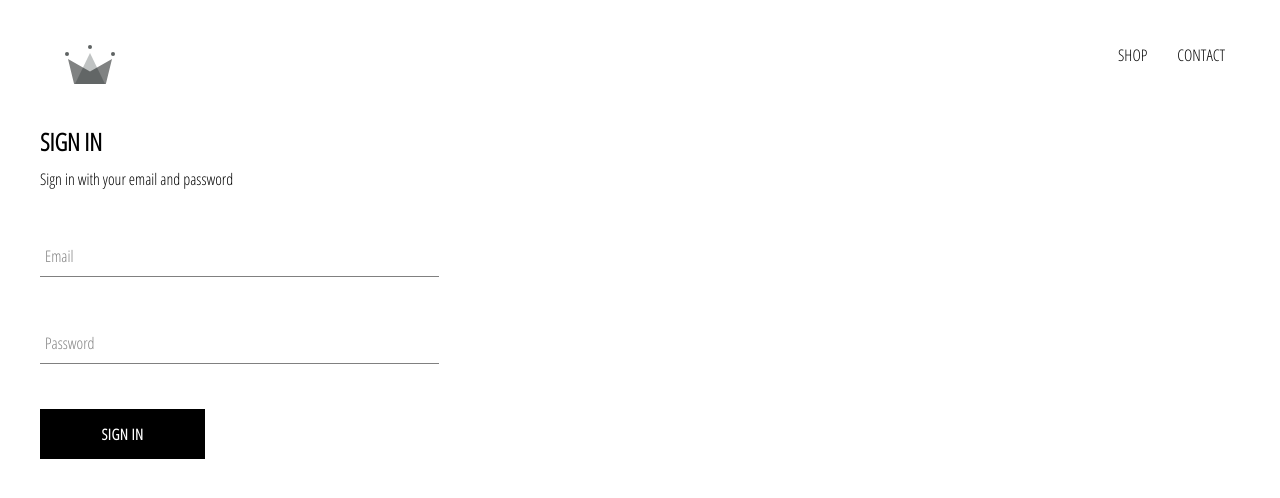
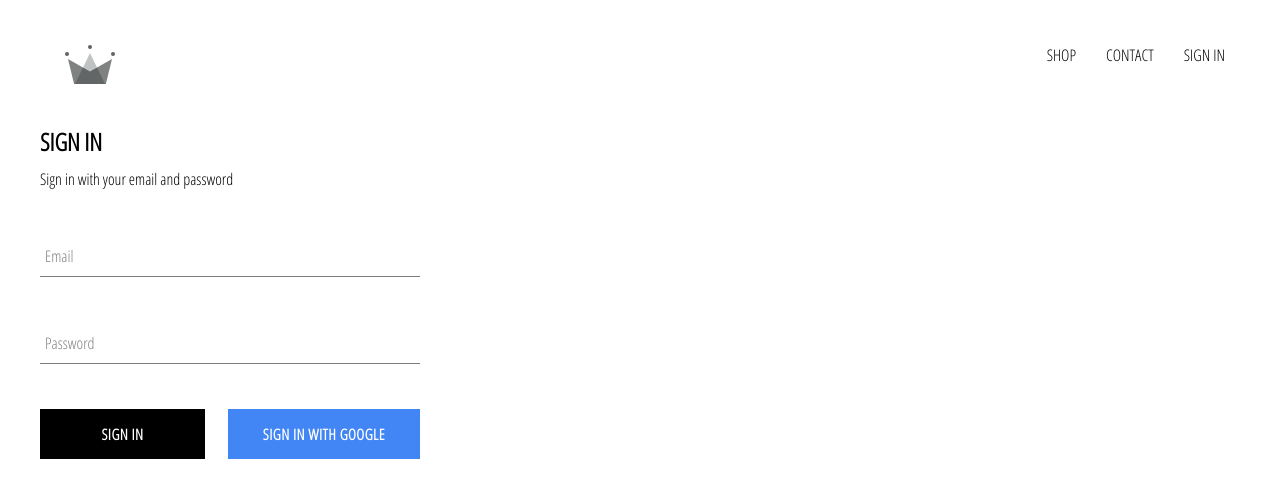
Before and after one commit to AbSamad99/crwn-clothing, a React (Create React App) app: page /signin in a window 1280 px wide. Shown: the top 498 px of the page. Built offline with nearby package versions, Linux system fonts and the light colour scheme; no server answers.

Commit message:
Adding Google Firebase to the website and adding sign in with google authorisation

```diff
--- a/package.json
+++ b/package.json
@@ -3,6 +3,7 @@
   "version": "0.1.0",
   "private": true,
   "dependencies": {
+    "firebase": "^7.3.0",
     "react": "^16.10.1",
     "react-dom": "^16.10.1",
     "react-router-dom": "^5.1.2",
--- a/src/App.css
+++ b/src/App.css
@@ -7,3 +7,7 @@
     text-decoration: none;
     color: black;
 }
+
+*{
+    box-sizing: border-box;
+}
--- a/src/App.js
+++ b/src/App.js
@@ -7,6 +7,7 @@
 import ShopPage from './pages/shop/shop.component';
 import Header from './components/header/header.component';
 import SignInAndSignUpPage from './pages/sign-in-and-sign-up/sign-in-and-sign-up.component';
+import {auth} from './firebase/firebase.utils';
 
 
 const HatsPage=()=>(
@@ -15,10 +16,32 @@
   </div>
 )
 
-function App() {
+class App extends React.Component {
+  constructor(){
+    super();
+    this.state={
+      currentUser:null
+    }
+  }
+
+  unsubscribeFromAuth=null;
+
+  componentDidMount(){
+    this.unsubscribeFromAuth=auth.onAuthStateChanged(user=>{
+      this.setState({currentUser:user});
+      console.log(user);
+
+    })
+  }
+
+  componentWillUnmount(){
+    this.unsubscribeFromAuth();
+  }
+
+  render(){
     return (
       <div>
-      <Header/>
+        <Header currentUser={this.state.currentUser} />
         <Switch>
           <Route exact path='/' component={Homepage} />
           <Route exact path='/shop' component={ShopPage} />
@@ -27,5 +50,6 @@
       </div>
     );
   }
+}
 
 export default App;
--- a/src/components/custom-button/custom-button.component.jsx
+++ b/src/components/custom-button/custom-button.component.jsx
@@ -2,8 +2,8 @@
 
 import './custom-button.styles.scss';
 
-const CustomButton=({children, ...otherprops})=>(
-    <button className='custom-button' {...otherprops} >
+const CustomButton=({children,isGoogleSignIn, ...otherprops})=>(
+    <button className={`${isGoogleSignIn?'google-sign-in':''} custom-button`} {...otherprops} >
         {children}
     </button>
 );
--- a/src/components/custom-button/custom-button.styles.scss
+++ b/src/components/custom-button/custom-button.styles.scss
@@ -19,4 +19,12 @@
     color: black;
     border: 1px solid black;
   }
+  &.google-sign-in{
+    background-color: #4285f4;
+    color: white;
+    &:hover{
+      background-color: #357ae8;
+      border: none;
+    }
+  }
 }
--- a/src/components/header/header.component.jsx
+++ b/src/components/header/header.component.jsx
@@ -3,9 +3,10 @@
 
 import './header.styles.scss';
 
-import {ReactComponent as Logo} from '../../assets/crown.svg'
+import {ReactComponent as Logo} from '../../assets/crown.svg';
+import {auth} from '../../firebase/firebase.utils';
 
-const Header=()=>(
+const Header=({currentUser})=>(
     <div className='header' >
         <Link to='/' className='logo-container' >
             <Logo/>
@@ -17,6 +18,12 @@
             <Link to='/shop' className='option' >
                 CONTACT
             </Link>
+            {
+                currentUser ?
+                <div className='option' onClick={()=>auth.signOut()} >SIGN OUT</div>
+                :
+                <Link className='option' to='/signin' >SIGN IN</Link>
+            }
         </div>
     </div>
 );
--- a/src/components/header/header.styles.scss
+++ b/src/components/header/header.styles.scss
@@ -20,6 +20,7 @@
 
     .option {
       padding: 10px 15px;
+      cursor: pointer;
     }
   }
 }
--- a/src/components/sign-in/sign-in.component.jsx
+++ b/src/components/sign-in/sign-in.component.jsx
@@ -4,6 +4,7 @@
 
 import FormInput from '../form-input/form-input.component';
 import CustomButton from '../custom-button/custom-button.component';
+import {signInWithGoogle} from '../../firebase/firebase.utils';
 
 class SignIn extends React.Component{
     constructor(props){
@@ -49,7 +50,10 @@
                     label='Password'
                     handleChange={this.onChange}
                     />
+                    <div className='buttons' >
                     <CustomButton type='submit' >sign in</CustomButton>
+                    <CustomButton isGoogleSignIn onClick={signInWithGoogle} >sign in with google</CustomButton>
+                    </div>
                 </form>
             </div>
         )
--- a/src/components/sign-in/sign-in.styles.scss
+++ b/src/components/sign-in/sign-in.styles.scss
@@ -1,9 +1,13 @@
 .sign-in{
-    width: 30vw;
+    width: 380px;
     display: flex;
     flex-direction: column;
 
     .title{
         margin: 10px 0;
     }
+    .buttons{
+        display: flex;
+        justify-content: space-between;
+    }
 }
--- /dev/null
+++ b/src/firebase/firebase.utils.js
@@ -0,0 +1,25 @@
+import firebase from 'firebase/app';
+import 'firebase/firestore';
+import 'firebase/auth';
+
+const config={
+    apiKey: "AIzaSyBRzsZyUCHtvMW3bp5rN54Z0zqTL1xpK-c",
+    authDomain: "crwn-clothing-158ed.firebaseapp.com",
+    databaseURL: "https://crwn-clothing-158ed.firebaseio.com",
+    projectId: "crwn-clothing-158ed",
+    storageBucket: "crwn-clothing-158ed.appspot.com",
+    messagingSenderId: "333920402890",
+    appId: "1:333920402890:web:53f1b0035bd8516060e333",
+    measurementId: "G-BLN8K8LLQV"
+  };
+
+  firebase.initializeApp(config);
+
+  export const auth=firebase.auth();
+  export const firestore=firebase.firestore();
+
+  const provider=new firebase.auth.GoogleAuthProvider();
+  provider.setCustomParameters({prompt:'select_account'});
+  export const signInWithGoogle=()=>auth.signInWithPopup(provider);
+
+  export default firebase;
```
Also changed, not shown: 1 other file (tests, documents, lock files or other folders). Lines whose indentation alone changed are shown as unchanged.
